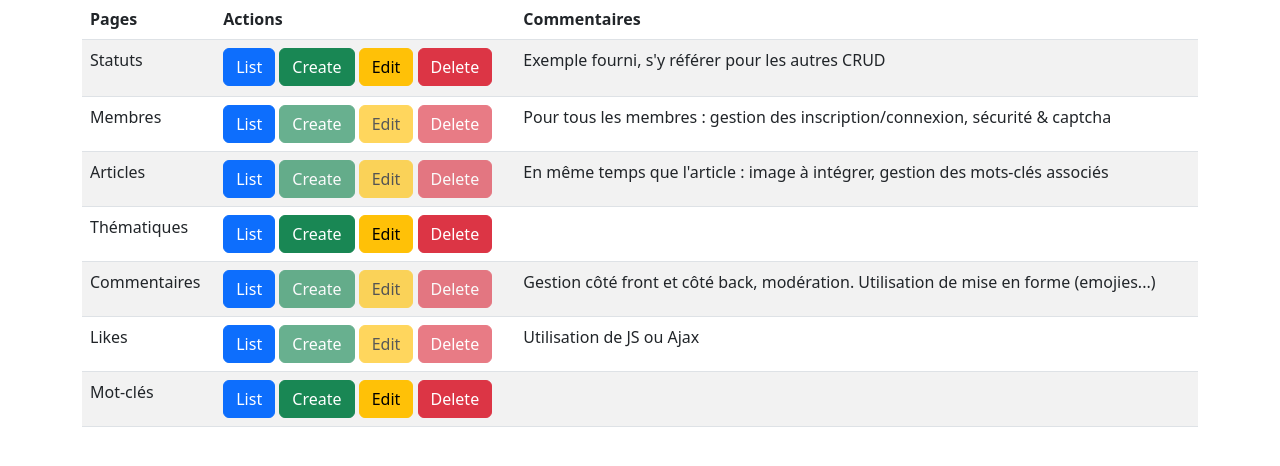
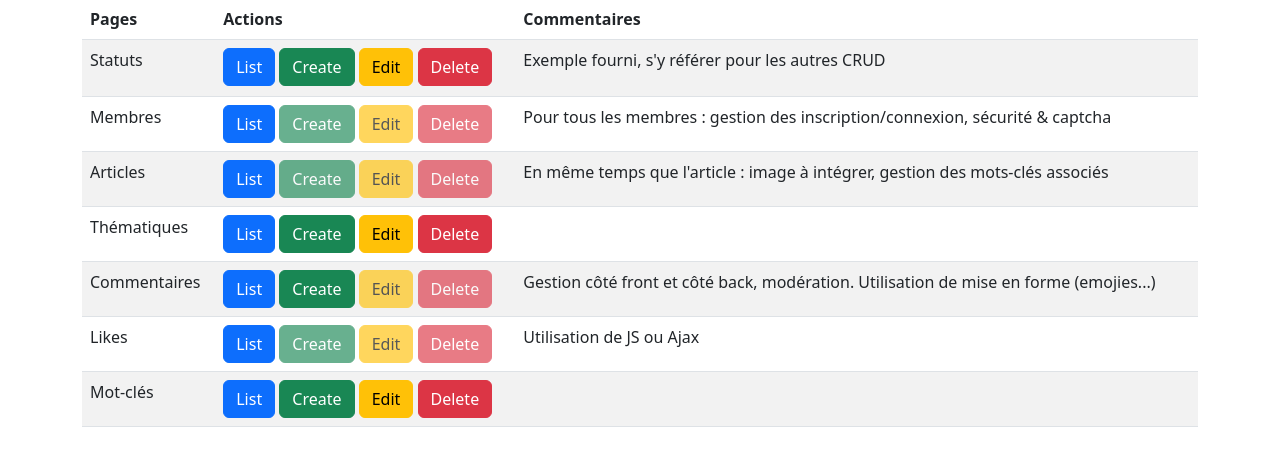
Before and after one commit to LineCab/blogart24, a PHP site: page /dashboard.php in a window 1280 px wide. Shown: the part 201-667 px from the top of the page. Run offline with PHP 8.4, Linux system fonts and the light colour scheme; a stand-in replaces the project's code that opens the database connection.

Commit message:
enable comment create

```diff
--- a/views/backend/dashboard.php
+++ b/views/backend/dashboard.php
@@ -68,7 +68,7 @@ include '../../header.php';
                             <td>Commentaires</td>
                             <td>
                                 <a href="/views/backend/comments/list.php" class="btn btn-primary">List</a>
-                                <a href="/views/backend/comments/create.php" class="btn btn-success disabled">Create</a>
+                                <a href="/views/backend/comments/create.php" class="btn btn-success">Create</a>
                                 <a href="/views/backend/comments/edit.php" class="btn btn-warning disabled">Edit</a>
                                 <a href="/views/backend/comments/delete.php" class="btn btn-danger disabled">Delete</a>
                             </td>
```
